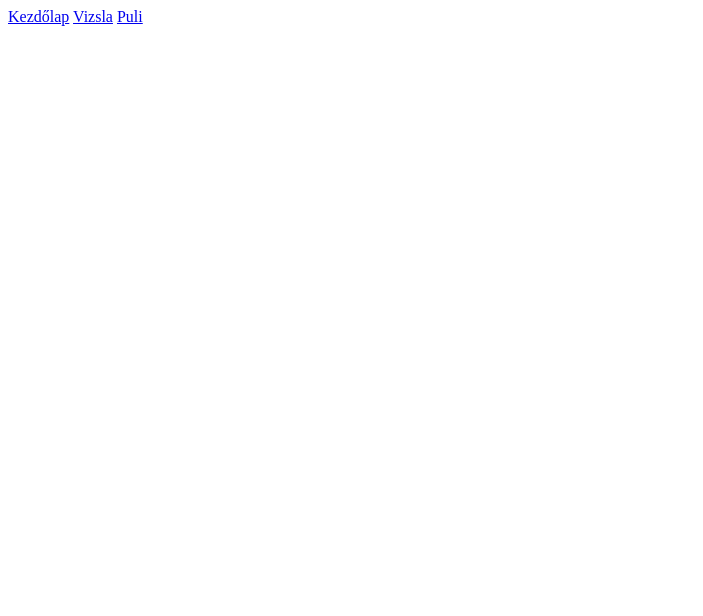
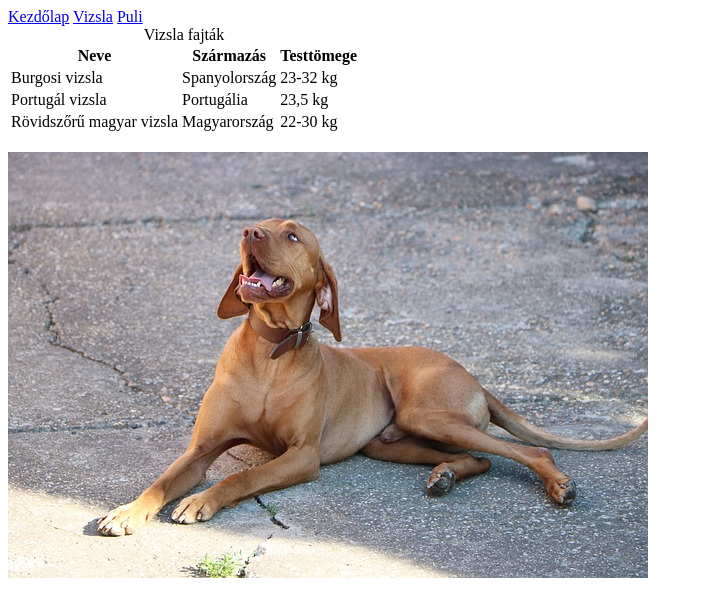
Before and after one commit to Zalesz/oraimunka240920, a plain HTML site: page vizsla.html in a window 1280 px wide. Shown: the whole page, without its empty margins (0-703 px from the left). Drawn offline with Linux system fonts and the light colour scheme.

Commit message:
kész vizsla oldal

```diff
--- a/vizsla.html
+++ b/vizsla.html
@@ -20,9 +20,39 @@
     </header>
     <main>
         <!--oldal vagy rész közepe-->
+        <table>
+            <caption>Vizsla fajták</caption>
+                <tr>
+                    <th>Neve</th>
+                    <th>Származás</th>
+                    <th>Testtömege</th>
+                </tr>
+                <tr>
+                    <td>Burgosi vizsla</td>
+                    <td>Spanyolország</td>
+                    <td>23-32 kg</td>
+                </tr>
+
+                <tr>
+                    <td>Portugál vizsla</td>
+                    <td>Portugália</td>
+                    <td>23,5 kg</td>
+                </tr>
+
+                <tr>
+                    <td>Rövidszőrű magyar vizsla</td>
+                    <td>Magyarország</td>
+                    <td>22-30 kg</td>
+                </tr>
+        </table>
+        <br> <!--új sor-->
+
     </main>
     <footer>
         <!--oldal vagy rész alja-->
+    <a href="https://hu.wikipedia.org/wiki/Vizsla">
+        <img src="forrás/v1.jpg" alt="Vizsla">   </img></a>
+
     </footer>
 </body>
 </html>
```
